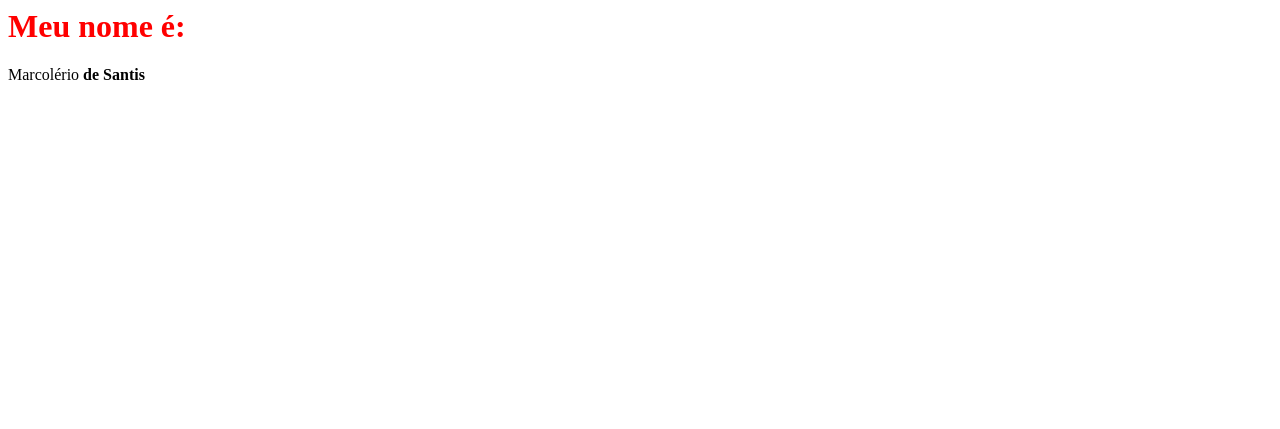
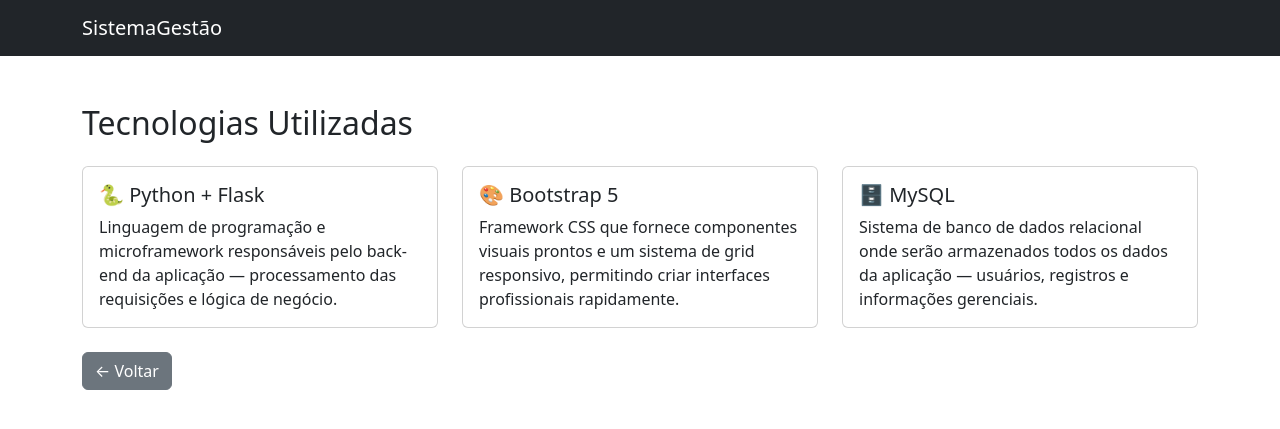
Before and after one commit to marcocdsantis/projeto-web, a Flask app: page /sobre in a window 1280 px wide. Shown: the top 429 px of the page. Run offline with Flask 3, Linux system fonts and the light colour scheme.

Commit message:
Refactor index e adicionado rota sobre

```diff
--- a/app.py
+++ b/app.py
@@ -7,15 +7,11 @@ print(__name__)
 
 @app.route('/')
 def pagina_inicial():
-    return '<h1>Olá</h1>'
+    return render_template('index.html')
 
 @app.route('/sobre')
 def sobre():
-    return '''
-<h1 style='color:red'> Meu nome é: </h1>
-<p> Marcolério <b> de Santis</b>
-<!-- html -->
-'''
+    return render_template('sobre.html')
 
 @app.route('/curso')
 def curso():
--- /dev/null
+++ b/templates/sobre.html
@@ -0,0 +1,71 @@
+<!DOCTYPE html>
+<html lang="pt-BR">
+<head>
+  <meta charset="UTF-8">
+  <meta name="viewport" content="width=device-width, initial-scale=1.0">
+  <title>Sobre — Sistema de Gestão</title>
+  <link href="https://cdn.jsdelivr.net/npm/bootstrap@5.3.0/dist/css/bootstrap.min.css"
+        rel="stylesheet">
+</head>
+<body>
+
+  <nav class="navbar navbar-expand-lg navbar-dark bg-dark">
+    <div class="container">
+      <a class="navbar-brand" href="/">SistemaGestão</a>
+    </div>
+  </nav>
+
+  <div class="container mt-5">
+
+    <h2 class="mb-4">Tecnologias Utilizadas</h2>
+    <div class="row">
+      <div class="col-md-4 mb-4">
+        <div class="card h-100">
+          <div class="card-body">
+            <h5 class="card-title">🐍 Python + Flask</h5>
+            <p class="card-text">
+              Linguagem de programação e microframework responsáveis pelo
+              back-end da aplicação — processamento das requisições e lógica
+              de negócio.
+            </p>
+          </div>
+        </div>
+      </div>
+
+      <div class="col-md-4 mb-4">
+        <div class="card h-100">
+          <div class="card-body">
+            <h5 class="card-title">🎨 Bootstrap 5</h5>
+            <p class="card-text">
+              Framework CSS que fornece componentes visuais prontos e um
+              sistema de grid responsivo, permitindo criar interfaces
+              profissionais rapidamente.
+            </p>
+          </div>
+        </div>
+      </div>
+
+      <div class="col-md-4 mb-4">
+        <div class="card h-100">
+          <div class="card-body">
+            <h5 class="card-title">🗄️ MySQL</h5>
+            <p class="card-text">
+              Sistema de banco de dados relacional onde serão armazenados
+              todos os dados da aplicação — usuários, registros e
+              informações gerenciais.
+            </p>
+          </div>
+        </div>
+      </div>
+
+    </div>
+
+    <a href="/" class="btn btn-secondary">← Voltar</a>
+
+  </div>
+
+  <script src="https://cdn.jsdelivr.net/npm/bootstrap@5.3.0/dist/js/bootstrap.bundle.min.js">
+  </script>
+
+</body>
+</html>
```
Also changed, not shown: templates/index.html (+51 -20 lines).
